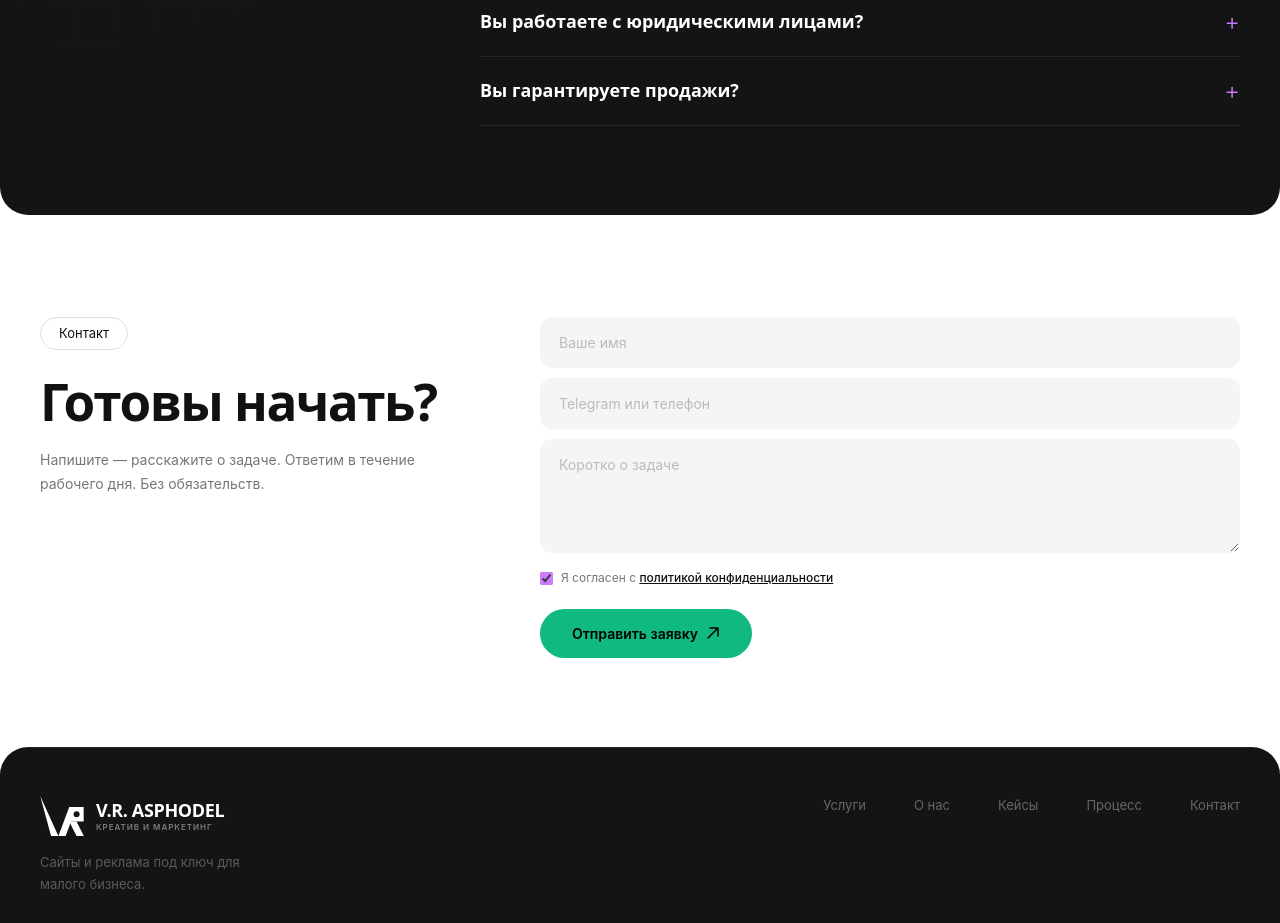
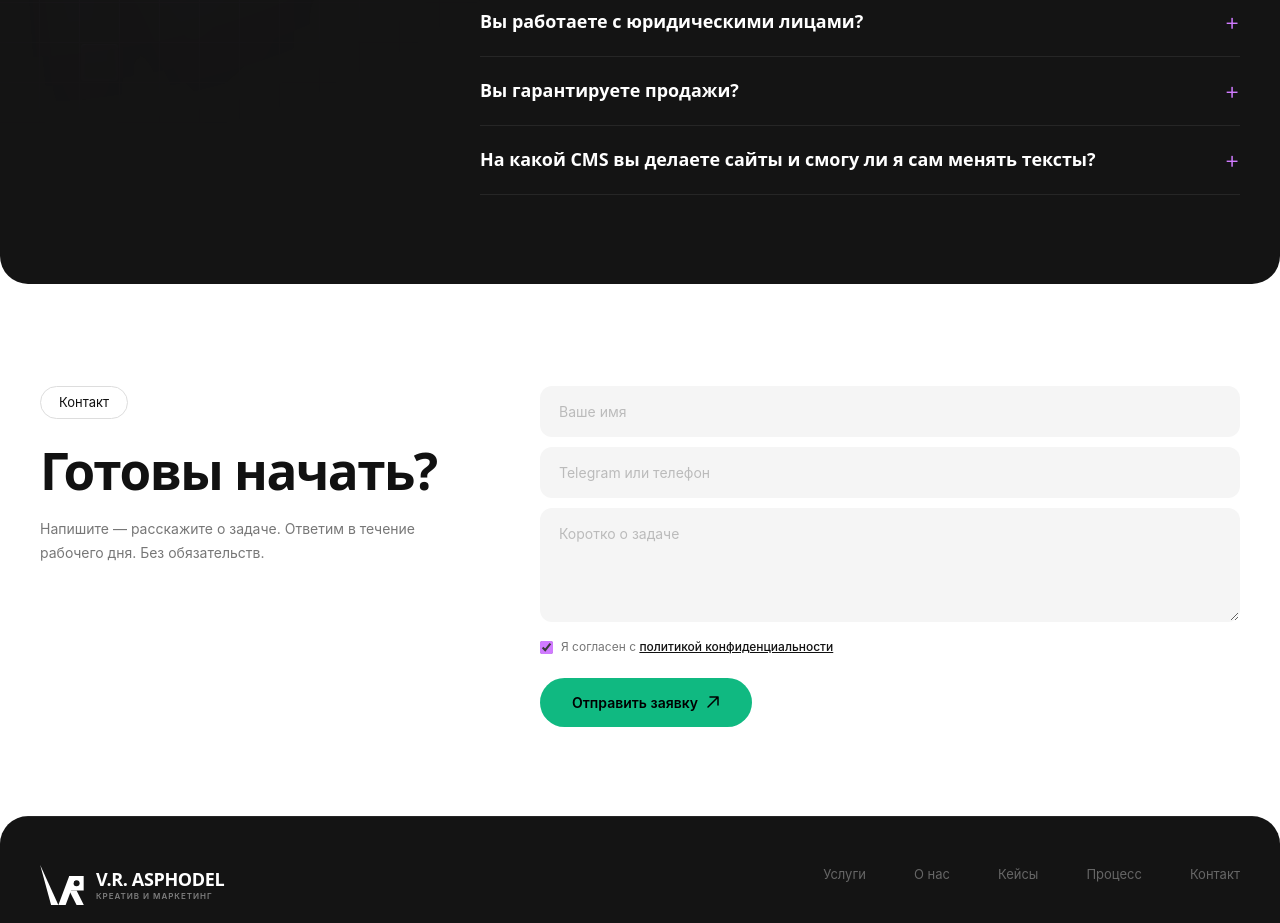
Before and after one commit to adamprogety-hub/asphodel, a Next.js app: page / in a window 1280 px wide. Shown: the part 8500-9423 px from the top of the page. Built offline with nearby package versions, Linux system fonts and the light colour scheme.

Commit message:
feat: add Next.js vs CMS and support policy details to FAQ

```diff
--- a/src/components/sections/FAQ.tsx
+++ b/src/components/sections/FAQ.tsx
@@ -15,7 +15,9 @@ const faqs = [
   { q:'Сколько проектов вы ведете одновременно?', a:'Мы берем в работу максимум 1 проект по разработке сайтов и до 10 по рекламе одновременно. Это позволяет нам полностью погрузиться в нюансы вашего бизнеса и гарантировать качество, а не работать на поток.' },
   { q:'Вы работаете с юридическими лицами?', a:'Да, мы работаем как с физическими, так и с юридическими лицами (ИП, ООО). Оформляем официальный договор, предоставляем закрывающие документы и принимаем оплату на расчетный счет.' },
   { q:'Вы гарантируете продажи?', a:'Нет, и любой честный маркетолог скажет то же самое. Мы гарантируем стабильный поток качественных целевых обращений (лидов) по согласованной цене и высокую конверсию сайта. Но конечная продажа зависит от вашего продукта, цен и скорости работы отдела продаж. Мы даем вам целевые лиды — вы превращаете их в прибыль.' },
+  { q:'На какой CMS вы делаете сайты и смогу ли я сам менять тексты?', a:'Мы не используем старые CMS вроде WordPress или Joomla. Из-за баз данных и уязвимых плагинов такие сайты часто взламывают, если постоянно не платить за их поддержку. Мы пишем сайты на современном фреймворке Next.js без баз данных на сервере — их физически невозможно взломать. Все тексты, цены и контакты мы выносим в простой конфигурационный файл, который вы сможете отредактировать за 1 минуту по нашей видеоинструкции. Также мы предоставляем бесплатную контентную поддержку после сдачи проекта: 6 месяцев для юридических лиц и 3 месяца для физических лиц.' },
 ]
+
 
 
 
```
